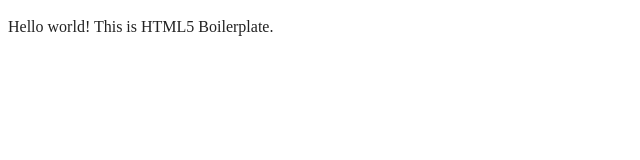
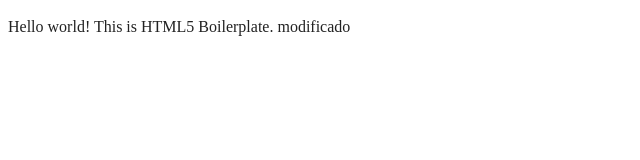
Before and after one commit to julian-loaiza/evidencia5, a website built with webpack: page index.html in a window 1280 px wide. Shown: the full height of the page, 0-640 px from the left. Built offline with nearby package versions, Linux system fonts and the light colour scheme.

Commit message:
Realizando cambios

```diff
--- a/index.html
+++ b/index.html
@@ -25,7 +25,7 @@
 <body>
 
   <!-- Add your site or application content here -->
-  <p>Hello world! This is HTML5 Boilerplate.</p>
+  <p>Hello world! This is HTML5 Boilerplate. modificado</p>
   <script src="js/app.js"></script>
 
 </body>
```
